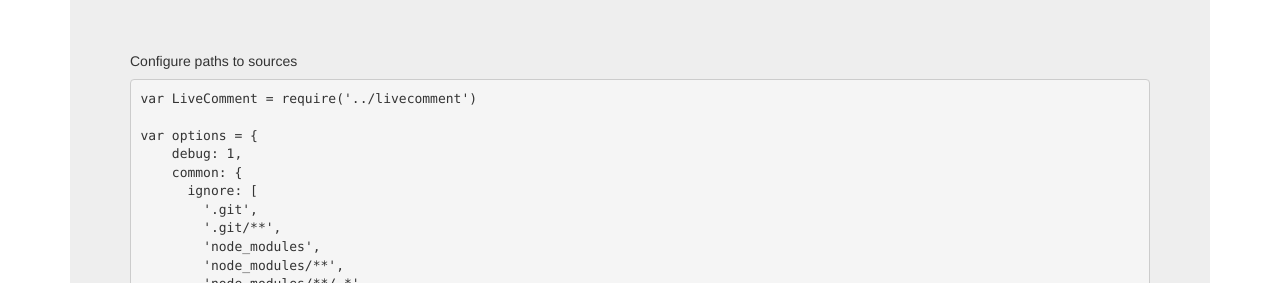
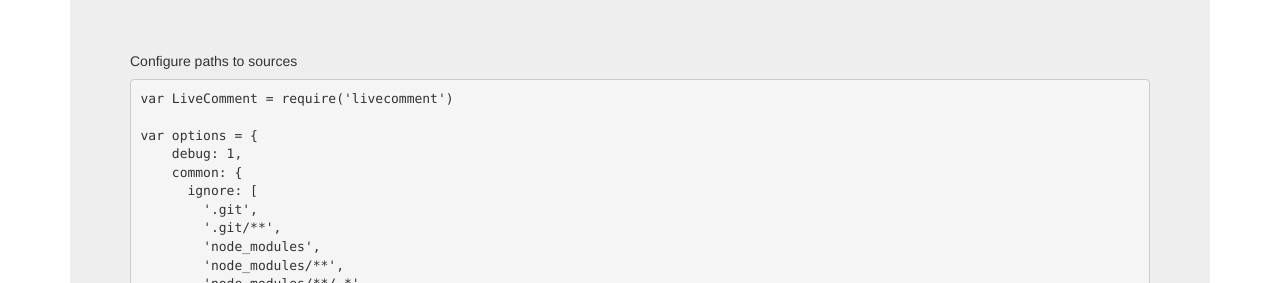
Before and after one commit to d08ble/d08ble.github.io, a Jekyll site: the page built from index.md, in a window 1280 px wide. Shown: the part 798-1081 px from the top of the page. Built offline with Jekyll 4.4.1, drawn with Linux system fonts in a browser that asks for light colours.

Commit message:
Edit from JekyllCMS

```diff
--- a/index.md
+++ b/index.md
@@ -42,7 +42,7 @@ open http://localhost:3070/
 ##### Configure paths to sources
 
 {% highlight javascript %}
-var LiveComment = require('../livecomment')
+var LiveComment = require('livecomment')
 
 var options = {
     debug: 1,
```
